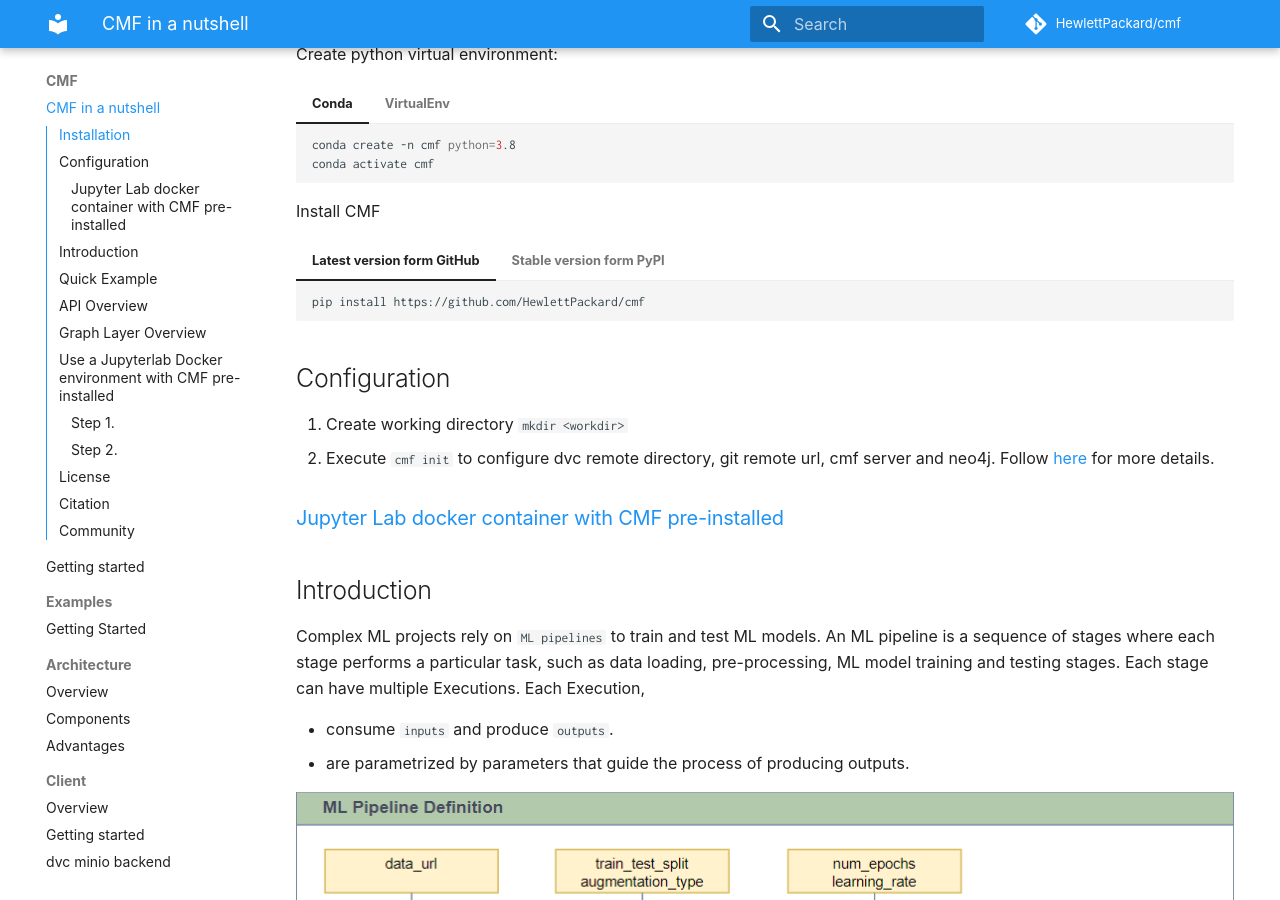
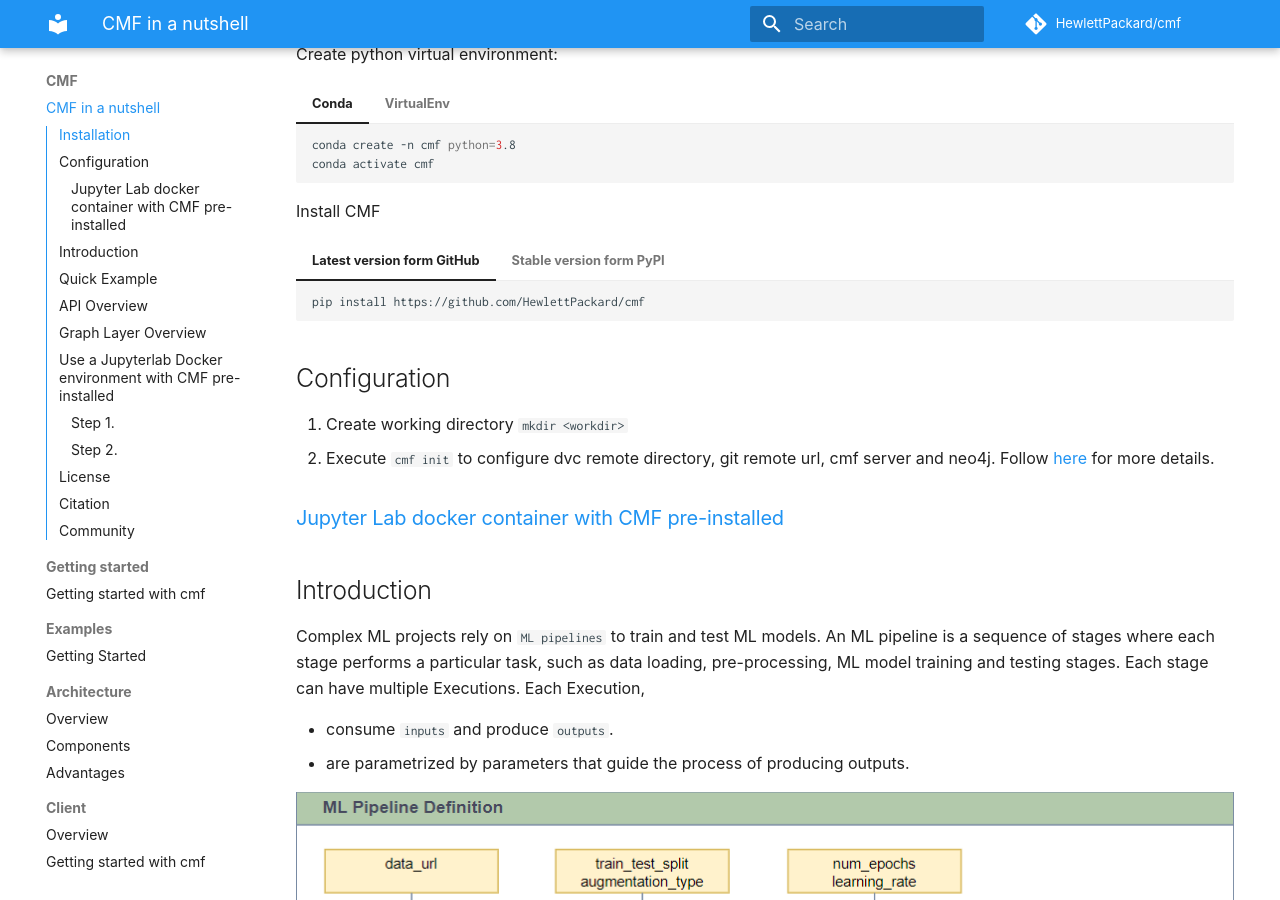
Before and after one commit to HewlettPackard/cmf, an MkDocs documentation site: the page built from docs/index.md, in a window 1280 px wide and 900 px high, scrolled down 331 px. Built offline with MkDocs 1.6.1 and Material for MkDocs 9.7.7, drawn with Linux system fonts in a browser that asks for light colours; some web fonts are replaced; comment, search, counter and statistics services are not loaded.

Commit message:
Update mkdocs.yaml

```diff
--- a/mkdocs.yaml
+++ b/mkdocs.yaml
@@ -77,7 +77,8 @@
 # This defines the structure of the CMF documentation portal (all must be in `docs/` directory).
 nav:
   - index.md
-  - Getting started: cmf_client/step-by-step.md
+  - Getting started:
+      - cmf_client/step-by-step.md
   - Examples:
       - Getting Started: examples/getting_started.md
   - Architecture:
```
